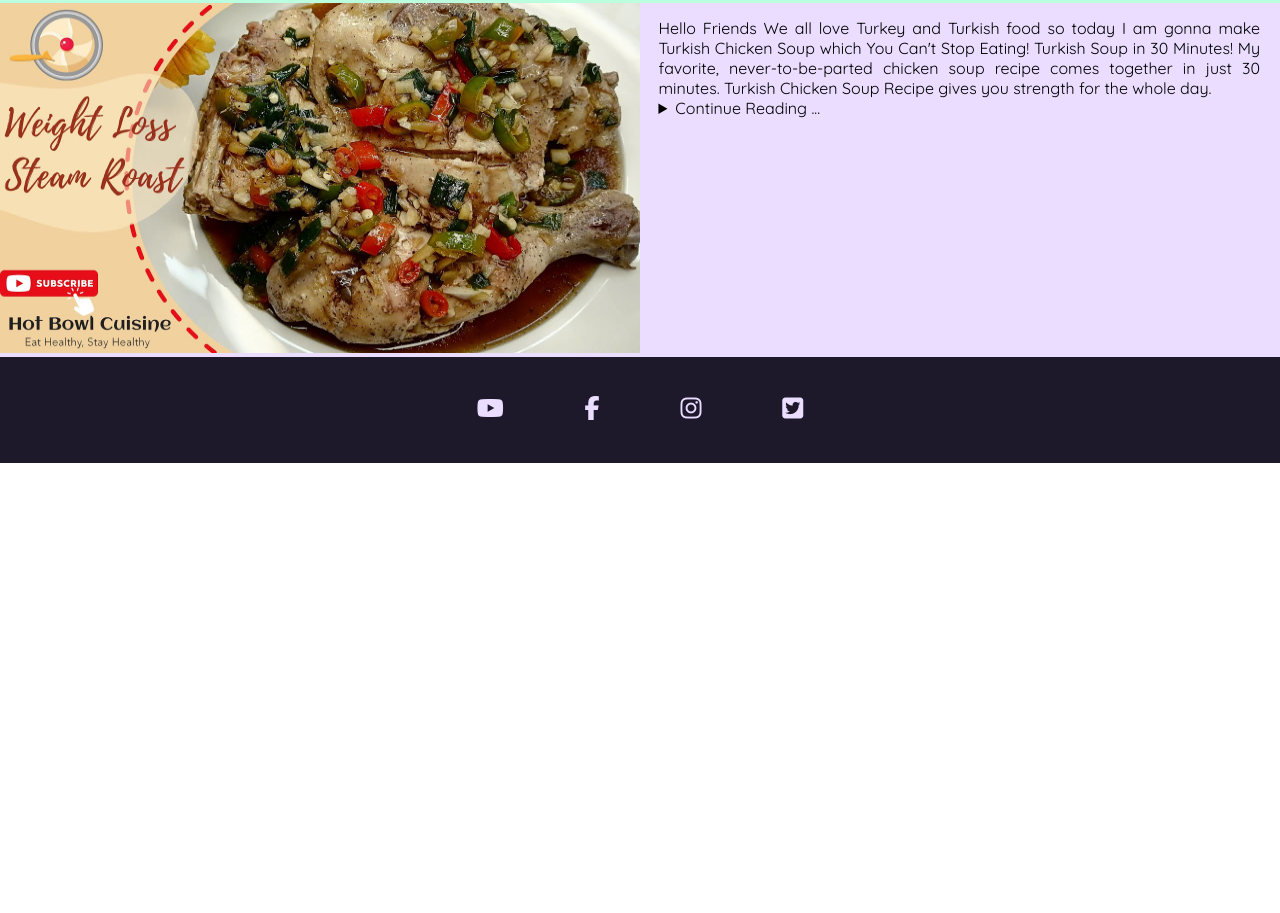
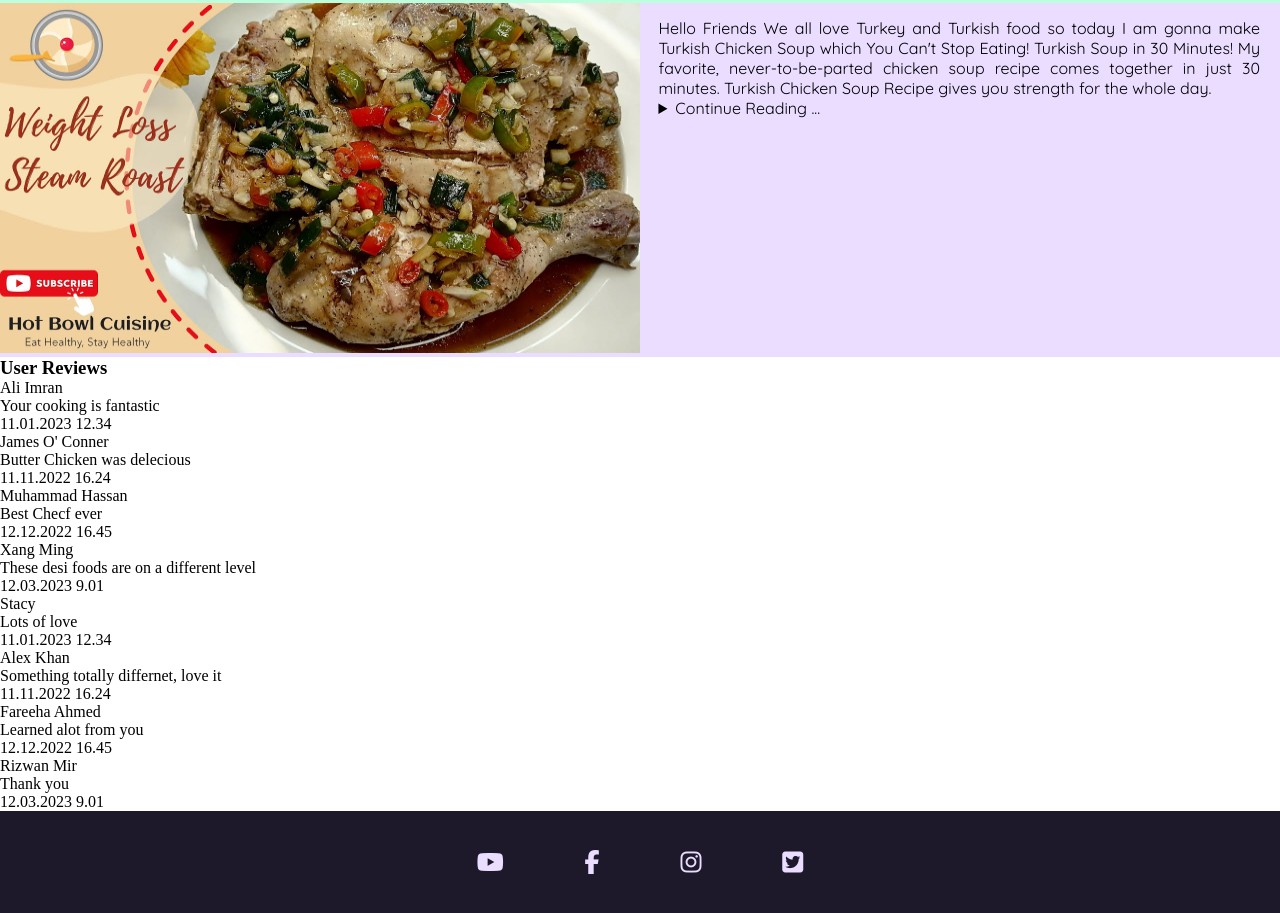
Before and after one commit to MBilalQureshi/html-css-project, a plain HTML site: page our-food.html in a window 1280 px wide. Shown: the part 1026-1939 px from the top of the page. Before the commit the page ends 1489 px from the top, so only its background shows below. Drawn offline with Linux system fonts and the light colour scheme.

Commit message:
Add user reviews

```diff
--- a/our-food.html
+++ b/our-food.html
@@ -69,6 +69,52 @@
     </div>
 </section>
 
+<!-- User Response -->
+<section id="main-panel">
+    <aside>
+    <h1>User Reviews</h1>
+    <article class="user-comment">
+        <header> Ali Imran </header>
+        <section> Your cooking is fantastic</section>
+        <footer>11.01.2023 12.34</footer>
+    </article>
+    <article class="user-comment">
+        <header> James O' Conner </header>
+        <section> Butter Chicken was delecious</section>
+        <footer>11.11.2022 16.24</footer>
+    </article>
+    <article class="user-comment">
+        <header> Muhammad Hassan </header>
+        <section> Best Checf ever</section>
+        <footer>12.12.2022 16.45</footer>
+    </article>
+    <article class="user-comment">
+        <header> Xang Ming </header>
+        <section> These desi foods are on a different level</section>
+        <footer>12.03.2023 9.01</footer>
+    </article>
+    <article class="user-comment">
+        <header> Stacy </header>
+        <section> Lots of love</section>
+        <footer>11.01.2023 12.34</footer>
+    </article>
+    <article class="user-comment">
+        <header> Alex Khan </header>
+        <section> Something totally differnet, love it</section>
+        <footer>11.11.2022 16.24</footer>
+    </article>
+    <article class="user-comment">
+        <header> Fareeha Ahmed </header>
+        <section> Learned alot from you</section>
+        <footer>12.12.2022 16.45</footer>
+    </article>
+    <article class="user-comment">
+        <header> Rizwan Mir </header>
+        <section> Thank you</section>
+        <footer>12.03.2023 9.01</footer>
+    </article>
+</aside>
+</section>
 
 <script src="https://kit.fontawesome.com/829eda7611.js" crossorigin="anonymous"></script>
 <!-- Footer Social Media Links -->
```
Also changed, not shown: assest/css/style.css (+1 -6 lines).
